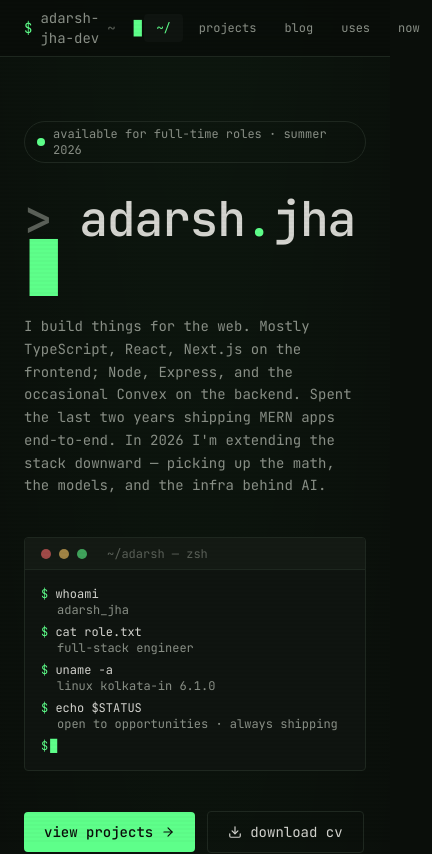
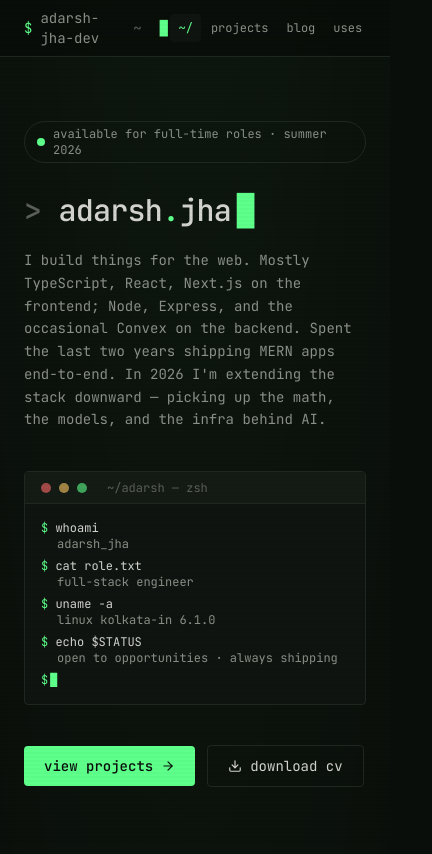
Before and after one commit to adarsh-jha-dev/adarsh, a Next.js app: page / in a window 390 px wide. Shown: the top 854 px of the page, 432 px wide, since content can reach past the window. Built offline with nearby package versions, Linux system fonts and the light colour scheme; no server answers.

Commit message:
make the app responsive

```diff
--- a/app/projects/page.tsx
+++ b/app/projects/page.tsx
@@ -26,7 +26,7 @@ export default function ProjectsPage() {
           {projects.length} entries · sorted by recency
         </div>
 
-        <div className="mt-10 grid md:grid-cols-2 gap-5">
+        <div className="mt-10 grid grid-cols-1 md:grid-cols-2 gap-5">
           {projects.map((p) => (
             <ProjectCard key={p.slug} project={p} />
           ))}
--- a/components/about.tsx
+++ b/components/about.tsx
@@ -13,7 +13,7 @@ export function About() {
   return (
     <section className="py-20 border-t border-line">
       <div className="mx-auto max-w-5xl px-6">
-        <div className="grid md:grid-cols-[1fr_2fr] gap-10 md:gap-16">
+        <div className="grid grid-cols-1 md:grid-cols-[1fr_2fr] gap-10 md:gap-16">
           <div>
             <div className="text-xs text-ink-mute mb-2">// section</div>
             <h2 className="text-2xl font-medium">about.md</h2>
@@ -49,7 +49,7 @@ export function About() {
             </p>
 
             {/* Stack grid */}
-            <div className="pt-6 grid grid-cols-2 gap-x-8 gap-y-5 text-xs">
+            <div className="pt-6 grid grid-cols-1 sm:grid-cols-2 gap-4 sm:gap-x-8 sm:gap-y-5 text-xs">
               {Object.entries(stack).map(([key, items]) => (
                 <div key={key}>
                   <div className="text-ink-mute mb-2">
--- a/components/contact.tsx
+++ b/components/contact.tsx
@@ -44,7 +44,7 @@ export function Contact() {
   return (
     <section className="py-20 border-t border-line">
       <div className="mx-auto max-w-5xl px-6">
-        <div className="grid md:grid-cols-[1fr_1.2fr] gap-12">
+        <div className="grid grid-cols-1 md:grid-cols-[1fr_1.2fr] gap-8 md:gap-12">
           <div>
             <div className="text-xs text-ink-mute mb-2">// section</div>
             <h2 className="text-2xl font-medium">
--- a/components/featured-projects.tsx
+++ b/components/featured-projects.tsx
@@ -25,7 +25,7 @@ export function FeaturedProjects() {
           </Link>
         </div>
 
-        <div className="grid md:grid-cols-2 gap-5">
+        <div className="grid grid-cols-1 md:grid-cols-2 gap-5">
           {featured.map((p) => (
             <ProjectCard key={p.slug} project={p} />
           ))}
--- a/components/github-stats.tsx
+++ b/components/github-stats.tsx
@@ -111,7 +111,7 @@ export async function GitHubStats() {
           <span className="text-ink">log --stat</span>
         </h2>
 
-        <div className="grid md:grid-cols-3 gap-5">
+        <div className="grid grid-cols-1 md:grid-cols-3 gap-5">
           {/* Stat block */}
           <div className="bg-bg-elev border border-line p-5">
             <div className="text-xs text-ink-mute mb-3">// counters</div>
--- a/components/hero.tsx
+++ b/components/hero.tsx
@@ -57,7 +57,7 @@ export function Hero() {
           initial={{ opacity: 0, y: 12 }}
           animate={{ opacity: 1, y: 0 }}
           transition={{ duration: 0.6, delay: 0.1 }}
-          className="font-mono text-5xl md:text-7xl lg:text-8xl font-medium tracking-tight leading-none"
+          className="font-mono text-3xl sm:text-4xl md:text-6xl lg:text-7xl xl:text-8xl font-medium tracking-tight leading-none"
         >
           <span className="text-ink-mute">&gt; </span>
           <span className="text-ink">adarsh</span>
--- a/components/nav.tsx
+++ b/components/nav.tsx
@@ -23,7 +23,7 @@ export function Nav() {
           <span className="cursor" />
         </Link>
 
-        <nav className="flex items-center gap-1 text-xs">
+        <nav className="flex items-center gap-0.5 sm:gap-1 text-xs overflow-x-auto">
           {navItems.map((item) => {
             const active =
               item.href === "/"
@@ -34,7 +34,7 @@ export function Nav() {
                 key={item.href}
                 href={item.href}
                 className={cn(
-                  "px-3 py-1.5 rounded transition-colors",
+                  "px-2 sm:px-3 py-1.5 rounded transition-colors whitespace-nowrap",
                   active
                     ? "text-accent bg-bg-elev"
                     : "text-ink-dim hover:text-ink hover:bg-bg-elev"
```
Also changed, not shown: 1 other file (tests, documents, lock files or other folders).
